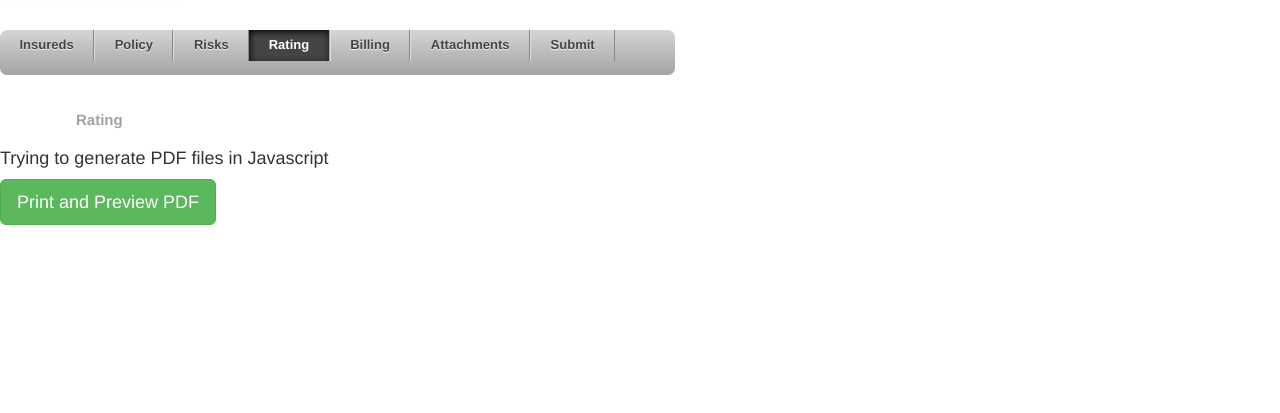
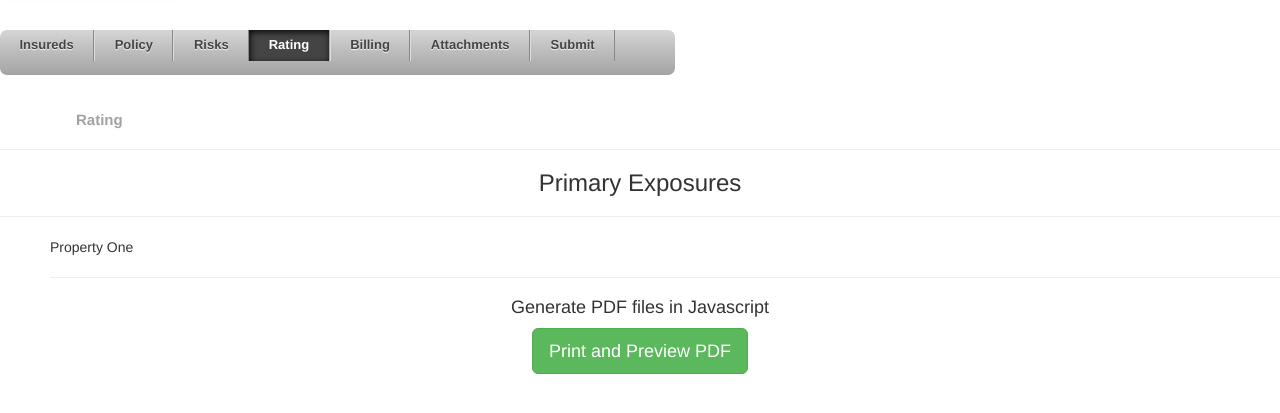
Before and after one commit to Zarad1993/quoting-mvp, a Flask app: page / in a window 1280 px wide. Shown: the part 101-514 px from the top of the page. Run offline with Flask 2, Linux system fonts and the light colour scheme; some libraries are stand-ins or nearby versions; some web fonts are replaced.

Commit message:
Added Collapse drop down from bootstrap for showing the primary exposure part

```diff
--- a/templates/index.html
+++ b/templates/index.html
@@ -361,9 +361,67 @@
 <script type="text/html" id="Rating">
 	<br>
 	<div class="fatGreyTitles">Rating</div>
-	<h4>Trying to generate PDF files in Javascript</h4>
+	<hr>
+	<h3 style="text-align:center">Primary Exposures</h3>
+	<hr>
+	<div style="margin-left:50px">
+		<table><tr><td style="width:99%;">Property One</td><td style="margin-right:10px;" class="glyphicon glyphicon-arrow-left"  data-toggle="collapse" data-target="#collapseExample" aria-expanded="false" 		aria-controls="collapseExample"></td></tr></table>
+		<div style="clear:right"></div>
+		<hr>
+	</div>
+
+</script>
+
+<div class="collapse" id="collapseExample">
+	  <div class="well" style="text-align: center">
+			<table class="table table-bordered">
+  <thead>
+    <tr>
+      <th style="width:5%;"></th>
+      <th style="width:110%;">Property One</th>
+      <th></th>
+      <th></th>
+      <th></th>
+    </tr>
+    <tr>
+    	<th></th>
+    	<th style="width:10%">Line Item</th>
+    	<th>Date</th>
+    	<th>Limit</th>
+    	<th>Deductible</th>
+    </tr>
+  </thead>
+  <tbody>
+    <tr>
+      <td></td>
+      <th scope="row">1</th>
+      <td>Mark</td>
+      <td>Otto</td>
+      <td>@mdo</td>
+    </tr>
+    <tr>
+      <td></td>
+      <th scope="row">2</th>
+      <td>Mark</td>
+      <td>Otto</td>
+      <td>@TwBootstrap</td>
+    </tr>
+    <tr>
+    	<td></td>
+      <th scope="row">3</th>
+      <td>Jacob</td>
+      <td>Thornton</td>
+      <td>@fat</td>
+    </tr>
+  </tbody>
+</table>
+	  </div>
+</div>
+
+<div style="text-align:center">
+	<h4>Generate PDF files in Javascript</h4>
 	<button class="btn btn-success btn-lg" data-bind="click: downloadPDF">Print and Preview PDF</button>
-</script>
+</div>
 
 <script type="text/html" id="Billing">
 	<br>
```
